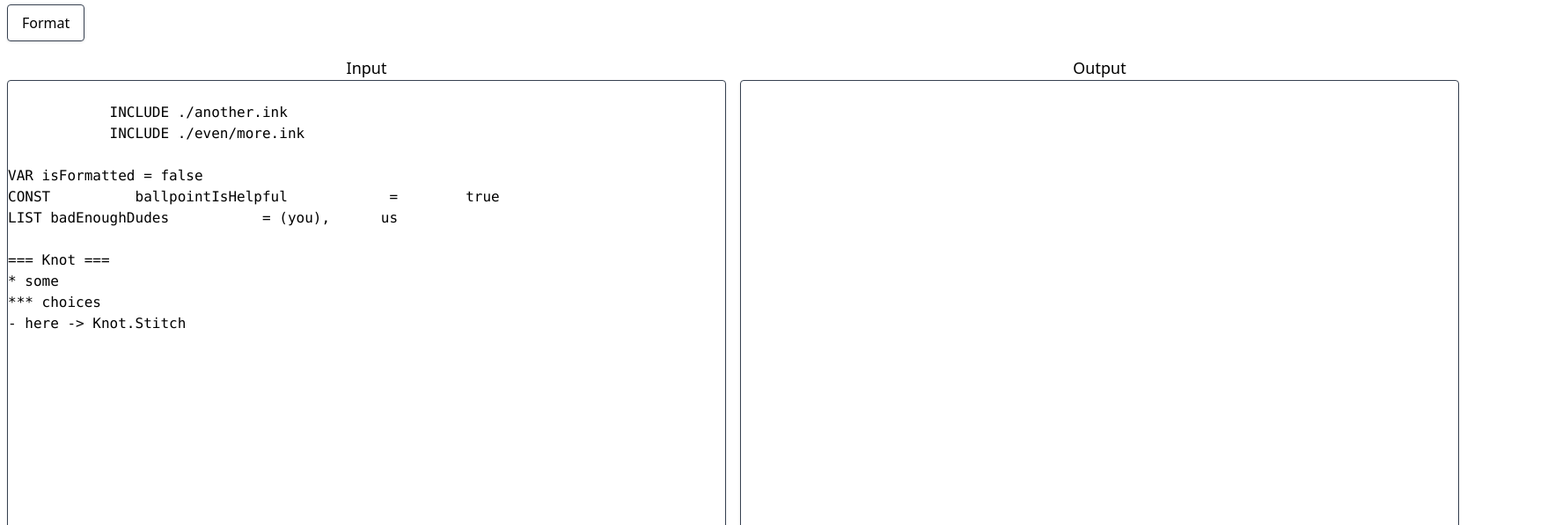
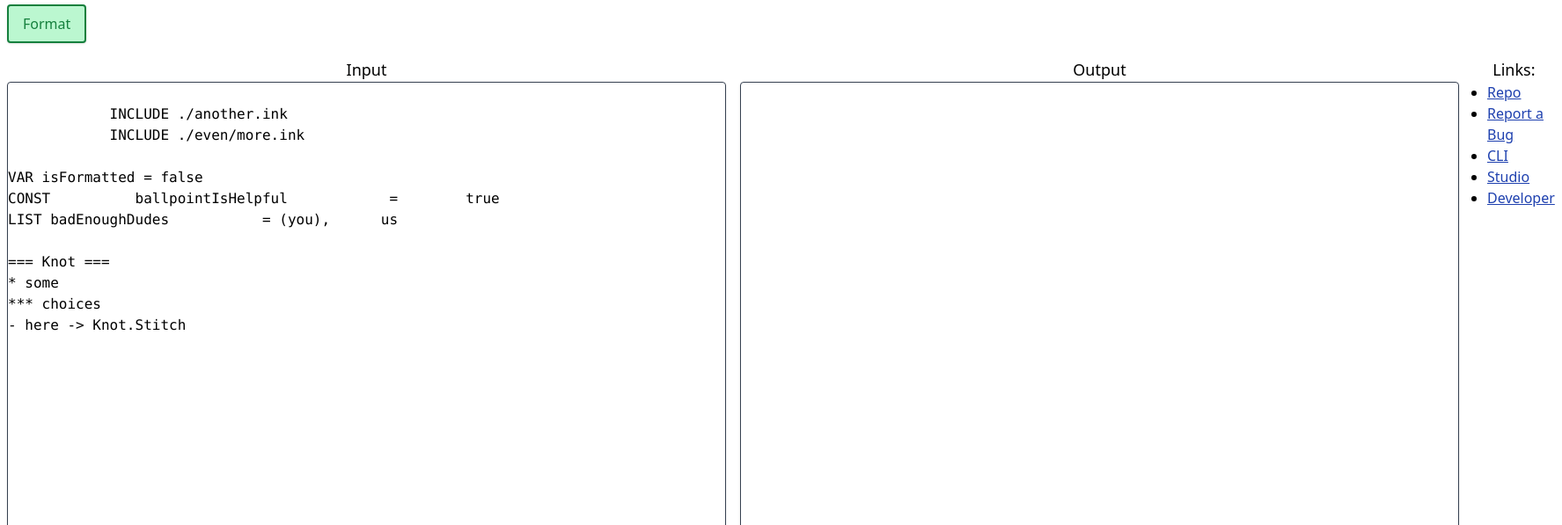
Before and after one commit to little-bonsai/ballpoint, a website: page public/index.html in a window 1280 px wide. Shown: the part 75-672 px from the top of the page at 88% size, 1775 px wide, since content can reach past the window. Drawn offline with nearby package versions, Linux system fonts and the light colour scheme.

Commit message:
feat: improve README and web app

```diff
--- a/public/index.html
+++ b/public/index.html
@@ -14,12 +14,12 @@
          <a href="https://www.inklestudios.com/ink/">ink</a> auto-formatter
       </div>
 
-		<button
-			class="border border-gray-700 rounded shadow hover:shadow-xl transition-all px-4 py-2 m-2"
+      <input
+         type="submit"
+         class="border-2 border-green-700 bg-green-200 text-green-700 rounded shadow hover:shadow-xl transition-all px-4 py-2 m-2 cursor-pointer "
          id="submit"
-		>
-			Format
-		</button>
+         value="Format"
+      />
       <div class="flex">
          <div class="p-2 flex-col items-stretch">
             <h2 class="text-lg text-center">Input</h2>
@@ -76,6 +76,17 @@ hello {DEBUG:developer|public}!
                class="border border-gray-700 rounded shadow font-mono"
             ></textarea>
          </div>
+
+         <div class="p-2 flex-col items-stretch">
+            <h2 class="text-lg text-center">Links:</h2>
+            <ul class="list-disc">
+               <li class="ml-4"> <a class="text-blue-800 underline" href="https://github.com/little-bonsai/ballpoint" >Repo</a > </li>
+               <li class="ml-4"> <a class="text-blue-800 underline" href="https://github.com/little-bonsai/ballpoint/issues" >Report a Bug</a > </li>
+               <li class="ml-4"> <a class="text-blue-800 underline" href="https://www.npmjs.com/package/@little-bonsai/ballpoint" >CLI</a > </li>
+               <li class="ml-4"> <a class="text-blue-800 underline" href="https://littlebonsai.co.uk/" >Studio</a > </li>
+               <li class="ml-4"> <a class="text-blue-800 underline" href="https://bonsai.li/toot" >Developer</a > </li>
+            </ul>
+         </div>
       </div>
 
       <script>
@@ -87,14 +98,14 @@ hello {DEBUG:developer|public}!
                   if (response.ok) {
                      return response.json();
                   } else {
-							return response.json().then(x => Promise.reject(x))
+                     return response.json().then((x) => Promise.reject(x));
                   }
                })
                .then(({ out }) => {
                   document.querySelector("#output").value = out;
                })
-					.catch(({error}) => {
-						console.log(error)
+               .catch(({ error }) => {
+                  console.log(error);
                   alert(error);
                });
          });
```
Also changed, not shown: README.md, 1 other file. Lines whose indentation alone changed are shown as unchanged.
